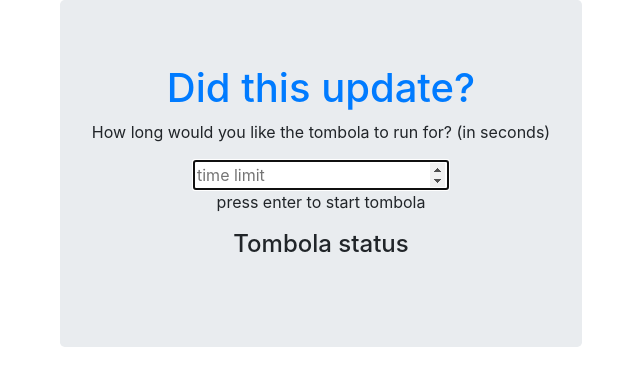
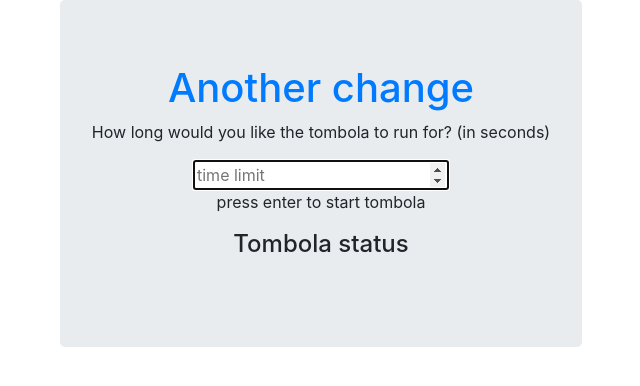
Before and after one commit to teedee22/TobysTombola, a Django app: page / in a window 1280 px wide. Shown: the top 386 px of the page, without its empty margins (319-959 px from the left). Run offline with Django 3.2, Linux system fonts and the light colour scheme; data that the repository does not hold is empty; some libraries are stand-ins or nearby versions.

Commit message:
another cicd test

```diff
--- a/tombola/templates/base.html
+++ b/tombola/templates/base.html
@@ -10,7 +10,7 @@
         <div class="container">
             <div class="row justify-content-center">
                 <div class="jumbotron text-center">
-                    <a href="/"><h1>Did this update?</h1></a>
+                    <a href="/"><h1>Another change</h1></a>
 
                     {% block top_info_block %}
                     {% endblock %}
```
